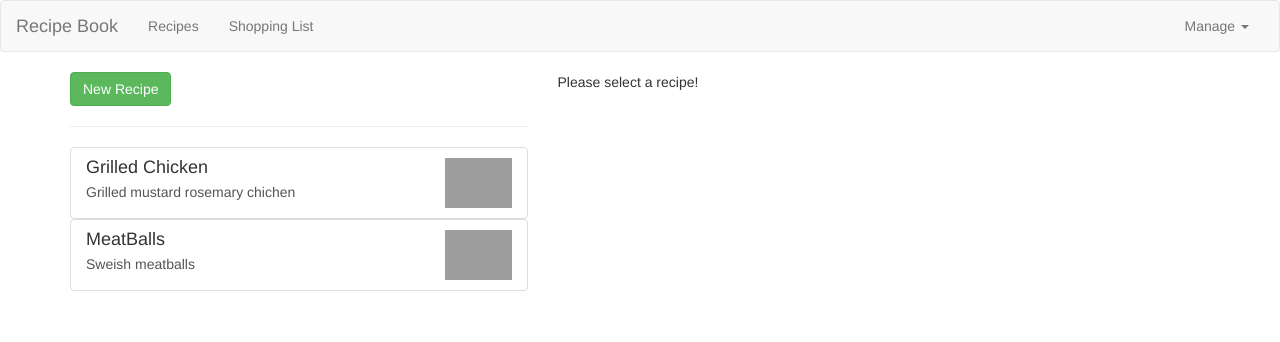
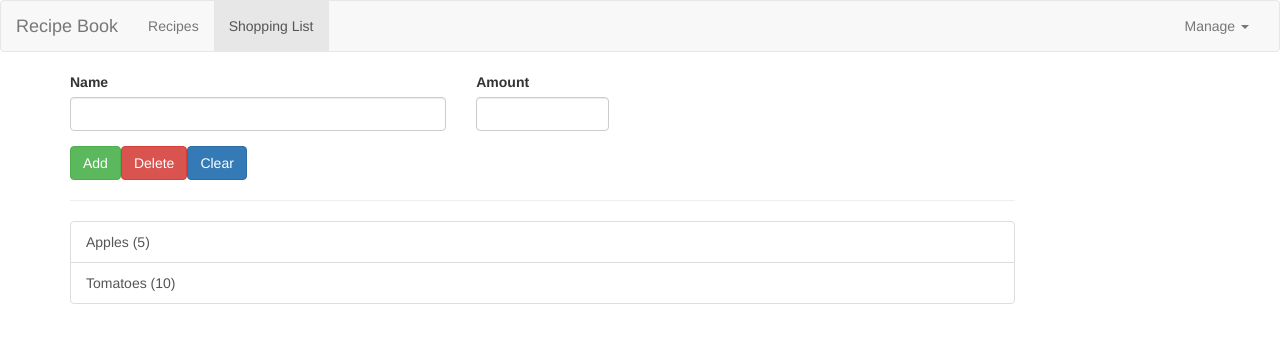
Before and after one commit to NingLuo/RecipeBook, an Angular app: page /shopping-list in a window 1280 px wide. Shown: the top 342 px of the page. Built offline with nearby package versions, Linux system fonts and the light colour scheme; grey boxes are pictures that could not be loaded.

Commit message:
Added routing module and added route to header

```diff
--- /dev/null
+++ b/src/app/app-routing.module.ts
@@ -0,0 +1,18 @@
+import { NgModule } from "@angular/core";
+import { Routes, RouterModule } from "@angular/router";
+import { RecipesComponent } from "./recipes/recipes.component";
+import { ShoppingListComponent } from "./shopping-list/shopping-list.component";
+
+const appRoutes : Routes = [
+    {path: '', redirectTo: '/recipes', pathMatch: "full"},
+    {path: 'recipes', component: RecipesComponent},
+    {path: 'shopping-list', component: ShoppingListComponent}
+]
+
+@NgModule({
+    imports: [RouterModule.forRoot(appRoutes)],
+    exports: [RouterModule]
+})
+export class AppRoutingModule{
+
+}
--- a/src/app/app.component.html
+++ b/src/app/app.component.html
@@ -2,8 +2,7 @@
 <div class="container">
   <div class="row">
     <div class="col-md-12">
-      <app-recipes *ngIf="selectedFeature === 'recipe'"></app-recipes>
-      <app-shopping-list *ngIf="selectedFeature !== 'recipe'"></app-shopping-list>
+      <router-outlet></router-outlet>
     </div>
   </div>
 </div>
--- a/src/app/app.module.ts
+++ b/src/app/app.module.ts
@@ -12,6 +12,7 @@
 import { ShoppingEditComponent } from './shopping-list/shopping-edit/shopping-edit.component';
 import { DropdownDirective } from './shared/dropdown.directive';
 import { ShoppingListService } from './shopping-list/shopping-list.service';
+import { AppRoutingModule } from './app-routing.module';
 
 @NgModule({
   declarations: [
@@ -26,7 +27,8 @@
     DropdownDirective
   ],
   imports: [
-    BrowserModule
+    BrowserModule,
+    AppRoutingModule
   ],
   providers: [ShoppingListService],
   bootstrap: [AppComponent]
--- a/src/app/header/header.component.html
+++ b/src/app/header/header.component.html
@@ -6,8 +6,8 @@
 
     <div class="collapse navbar-collapse">
       <ul class="nav navbar-nav">
-        <li><a href="#" (click)="onSelectFeature('recipe')">Recipes</a></li>
-        <li><a href="#" (click)="onSelectFeature('shopping list')">Shopping List</a></li>
+        <li routerLinkActive="active"><a routerLink="/recipes">Recipes</a></li>
+        <li routerLinkActive="active"><a routerLink="/shopping-list">Shopping List</a></li>
       </ul>
       <ul class="nav navbar-nav navbar-right">
         <li class="dropdown" appDropdown>
--- a/src/app/header/header.component.ts
+++ b/src/app/header/header.component.ts
@@ -1,4 +1,4 @@
-import { Component, OnInit, EventEmitter, Output } from '@angular/core';
+import { Component, OnInit } from '@angular/core';
 
 @Component({
   selector: 'app-header',
@@ -6,13 +6,8 @@
   styleUrls: ['./header.component.css']
 })
 export class HeaderComponent implements OnInit {
-  @Output() featureSelected = new EventEmitter<string>()
   constructor() { }
 
   ngOnInit() {
   }
-
-  onSelectFeature(feature:string){
-    this.featureSelected.emit(feature);
-  }
 }
```
